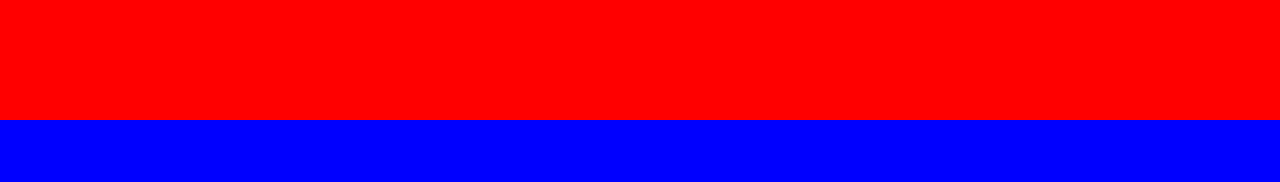
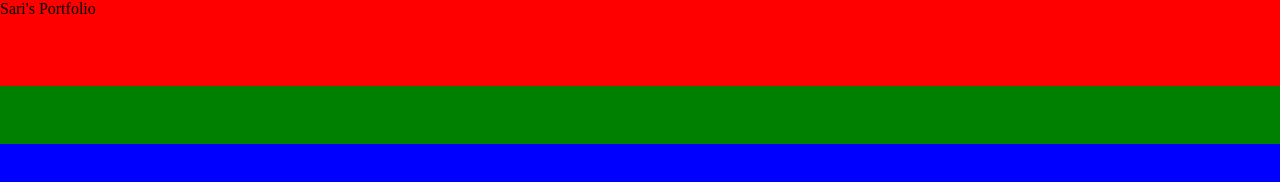
Before and after one commit to sestissi16/PortfolioWebsite, a plain HTML site: page index.html in a window 1280 px wide. Drawn offline with Linux system fonts and the light colour scheme.

Commit message:
Added a nav section in green and title section

```diff
--- a/index.html
+++ b/index.html
@@ -12,11 +12,16 @@
   <body>
     <div class="container">
       <header>
+        <div class="title">
+          Sari's Portfolio
+        </div>
+        <nav>
 
+        </nav>
       </header>
-      <div class="mainContent">
+      <main>
 
-      </div>
+      </main>
     </div>
   </body>
 </html>
--- a/main.css
+++ b/main.css
@@ -17,12 +17,21 @@ body{
 }
 header{
   max-width: 100%;
-  height: 15vh;
+  height: 18vh;
   background-color: red;
   flex-shrink: 0;
-  display: inline-flex;
+  display: column;
 }
-.mainContent{
+nav{
+  height: 40%;
+  width: 100%;
+  background-color: green;
+}
+.title{
+  height: 60%;
+  width: 100%;
+}
+main{
   flex-grow: 1;
   overflow-y: auto;
 }
```
